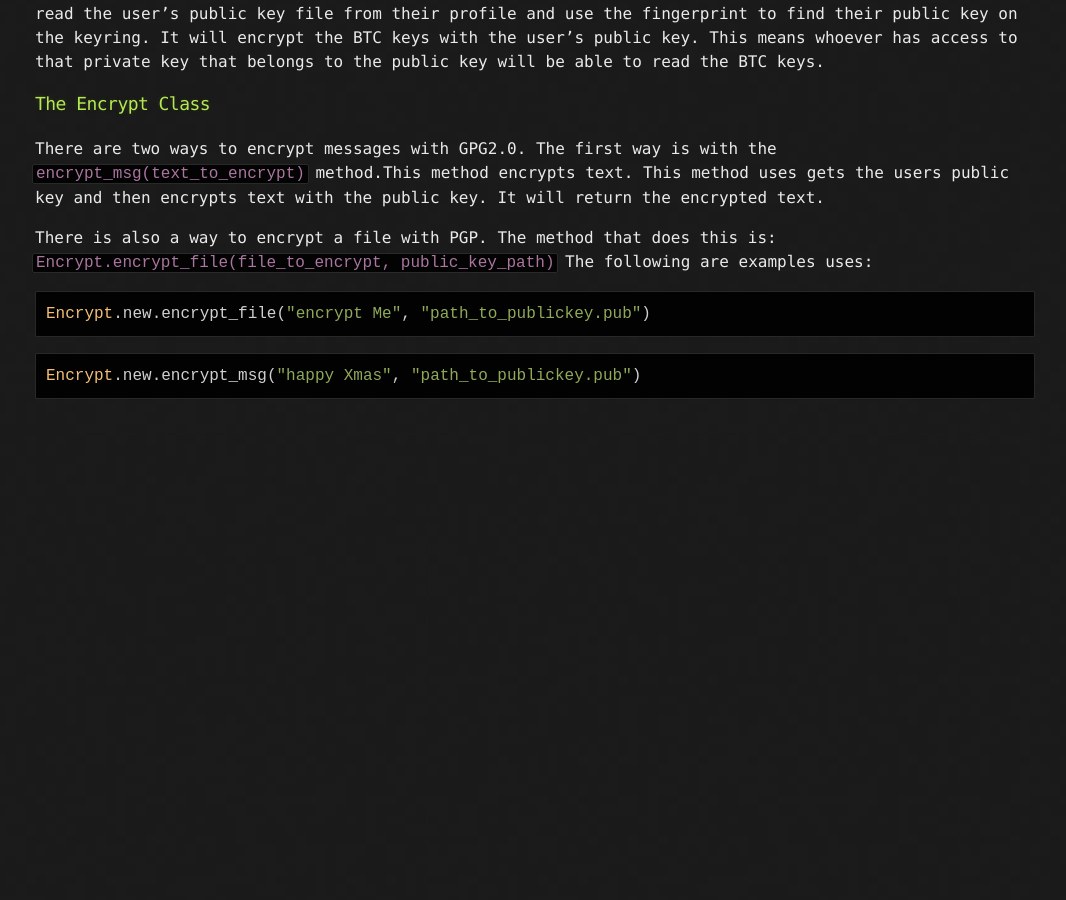
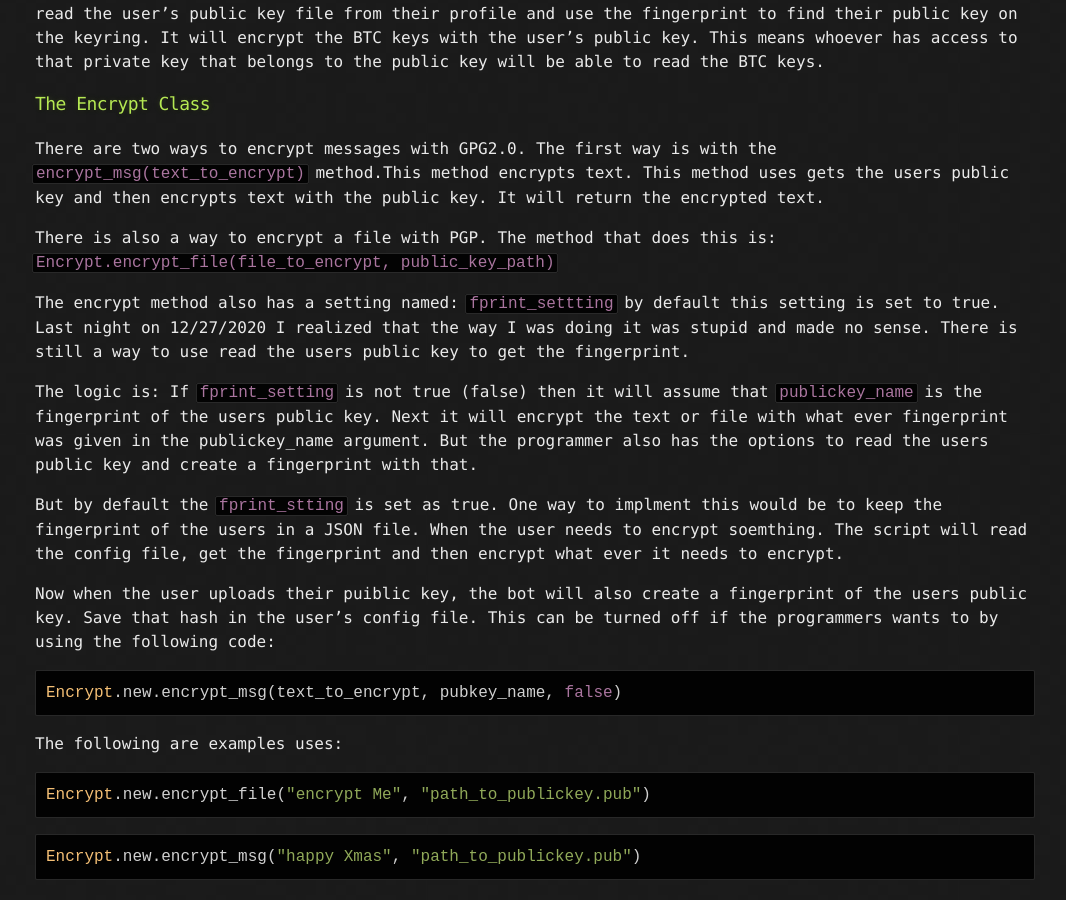
Before and after one commit to Michael-Meade/MinerFind, a Jekyll site: the page built from Projects/GPG2.0.md, in a window 1280 px wide and 900 px high, scrolled down 1162 px. Shown: the whole window, without its empty margins (105-1171 px from the left). Built offline with Jekyll 4.4.1, drawn with Linux system fonts in a browser that asks for light colours; our own code applies the rules of GitHub Pages for plain Markdown files; the repository's description, which GitHub fills in, is left out; before the commit the page ends 1581 px from its top, so only the background shows below that.

Commit message:
Update GPG2.0.md

````diff
--- a/Projects/GPG2.0.md
+++ b/Projects/GPG2.0.md
@@ -33,6 +33,29 @@ The fingerprint consists of a short hash that represents the public key. The fin
 There are two ways to encrypt messages with GPG2.0. The first way is with the `encrypt_msg(text_to_encrypt)` method.This method encrypts text. This method uses gets the users public key and then encrypts text with the public key. It will return the encrypted text.
 
 There is also a way to encrypt a file with PGP. The method that does this is: `Encrypt.encrypt_file(file_to_encrypt, public_key_path)`
+
+ The encrypt method also has a setting named: `fprint_settting` by default this setting is set to true.  Last night on 12/27/2020 I realized that the way I was doing it was stupid and made no sense. There is still a way to use read the users public key to get the fingerprint.
+
+
+ The logic is:
+ If `fprint_setting` is not true (false) then
+ it will assume that `publickey_name` is the fingerprint of the users public key. Next it will encrypt the text or file with what ever
+ fingerprint was given in the publickey_name argument. But the programmer also has the options to read the users public key and create a fingerprint with that.
+
+ But by default the `fprint_stting` is set as true. One way to implment this would be to keep the fingerprint of the users in a JSON file. When the user needs to encrypt soemthing. The script will read the config file, get the fingerprint and then encrypt what ever it needs to  encrypt.
+
+
+
+
+
+Now when the user uploads their puiblic key, the bot will also create a fingerprint of the users public key. Save that hash in the user's config file.
+This can be turned off if the programmers wants to by using the following code:
+
+```ruby
+Encrypt.new.encrypt_msg(text_to_encrypt, pubkey_name, false)
+```
+
+
 The following are examples uses:
 ```ruby
 Encrypt.new.encrypt_file("encrypt Me", "path_to_publickey.pub")
````
